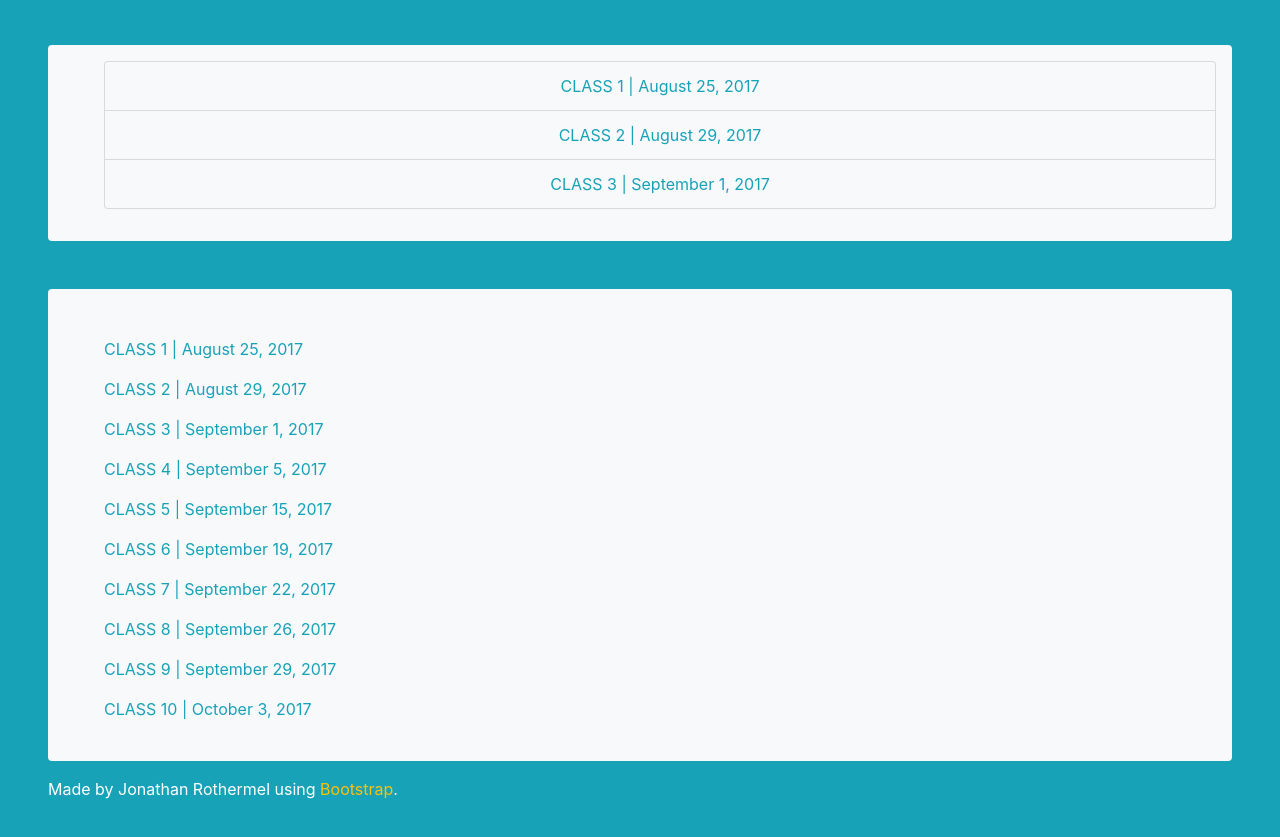
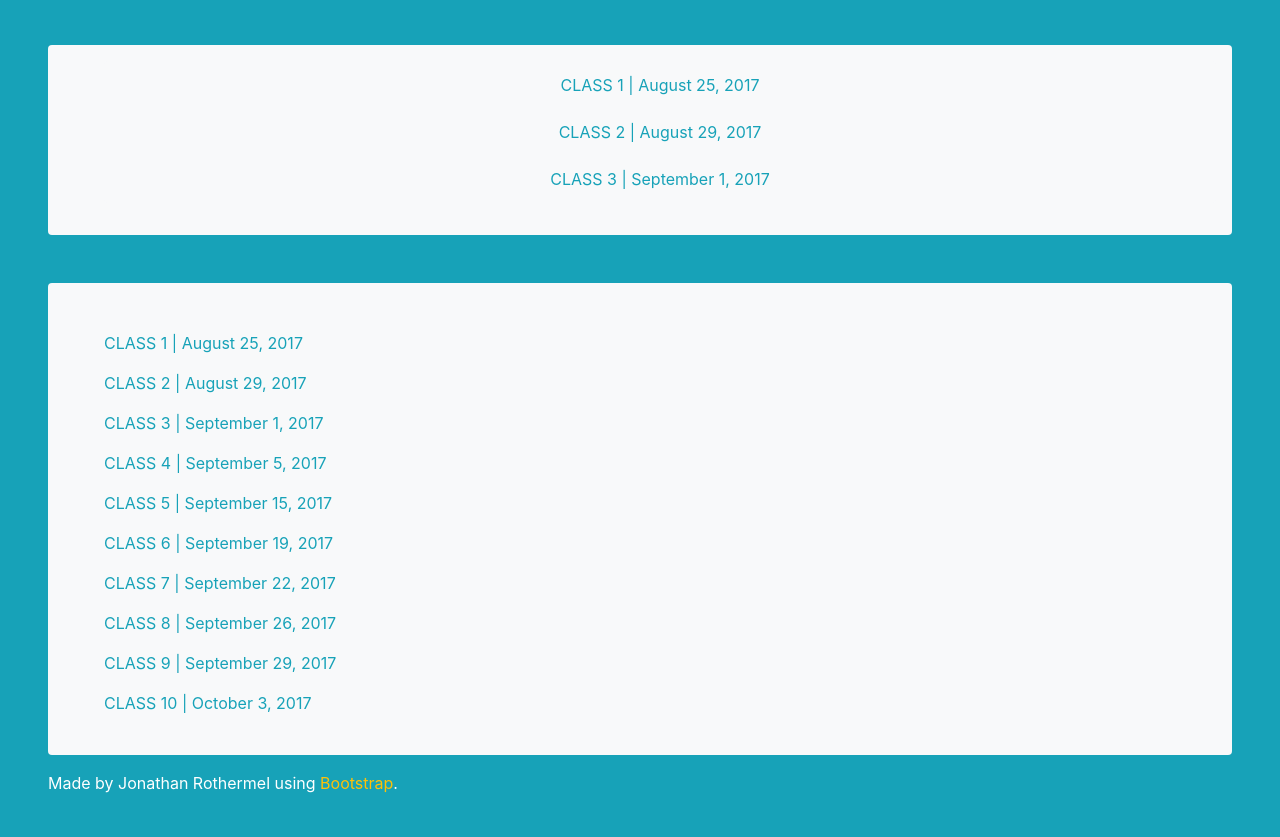
Before and after one commit to jonrothermel/aptap-one-notes, a plain HTML site: page index.html in a window 1280 px wide. Shown: the part 79-916 px from the top of the page. Drawn offline with nearby package versions, Linux system fonts and the light colour scheme.

Commit message:
Add files via upload

```diff
--- a/index.html
+++ b/index.html
@@ -12,7 +12,7 @@
     <!-- Responsive meta tag -->
     <meta name="viewport" content="width=device-width, initial-scale=1, shrink-to-fit=no">
     <!-- My CSS -->
-    <link rel="stylesheet" href="style/css.main">
+    <link rel="stylesheet" href="https://raw.githubusercontent.com/jonrothermel/aptap-one-notes/master/main.css">
 
   </head>
 
```
